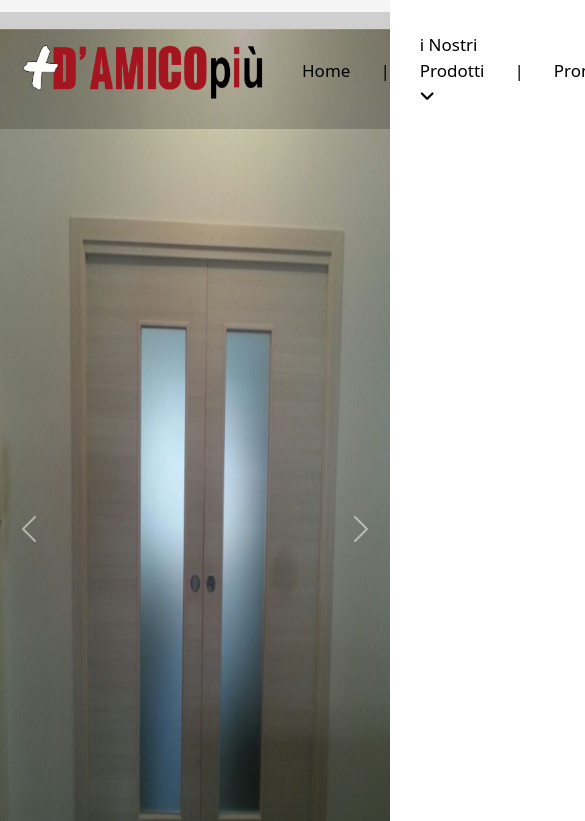
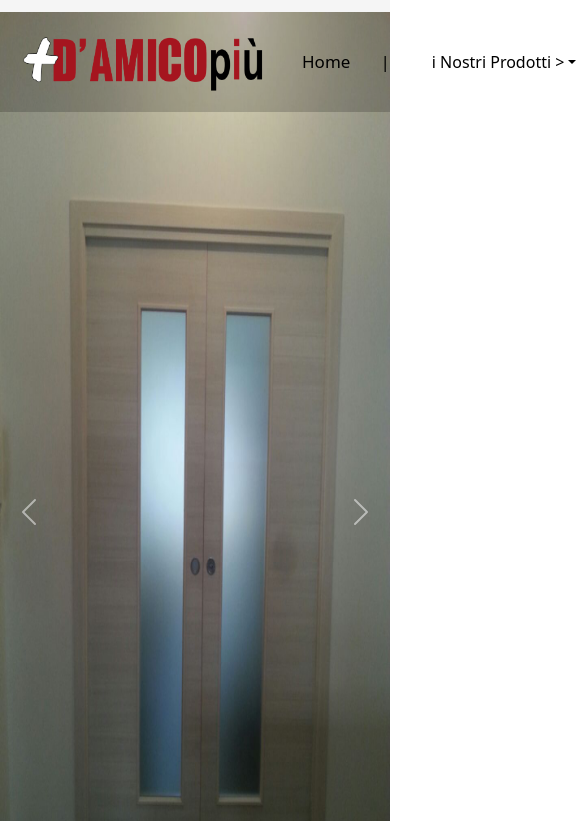
Before and after one commit to DavideDamico/Piu-D-Amico-Piu-, a plain HTML site: page index.html in a window 390 px wide. Shown: the part 63-884 px from the top of the page, 585 px wide, since content can reach past the window. Drawn offline with nearby package versions, Linux system fonts and the light colour scheme.

Commit message:
Dropdown di 'i nostri prodotti' aggiunto

```diff
--- a/index.html
+++ b/index.html
@@ -99,18 +99,36 @@
       <div class="container-header">
         <header>
           <div class="nav-container">
-            <img
-              src="./imgs/logo.png"
-              alt="logo"
-              style="width: 250px; height: 60px; margin-left: 20px"
-            />
+            <a href="./index.html"
+              ><img
+                src="./imgs/logo.png"
+                alt="logo"
+                style="width: 250px; height: 60px; margin-left: 20px"
+            /></a>
+
             <nav>
               <ul class="menu-list">
                 <a href="#">Home</a>
                 <span style="cursor: default">&vert;</span>
-                <a href="#"
-                  >i Nostri Prodotti<i class="fa-solid fa-angle-down"></i>
-                </a>
+                <div class="dropdown-products">
+                  <a
+                    class="btn btn-secondary dropdown-toggle"
+                    href="#"
+                    role="button"
+                    id="dropdownMenuLink"
+                    data-bs-toggle="dropdown"
+                    aria-expanded="false"
+                  >
+                    i Nostri Prodotti ></a
+                  >
+                  <ul class="dropdown-menu" aria-labelledby="dropdownMenuLink">
+                    <li><a class="dropdown-item" href="#">Infissi</a></li>
+                    <li><a class="dropdown-item" href="#">Porte interne</a></li>
+                    <li>
+                      <a class="dropdown-item" href="#">Porte blindate</a>
+                    </li>
+                  </ul>
+                </div>
                 <span style="cursor: default">&vert;</span>
                 <a href="#">Promozioni</a>
                 <span style="cursor: default">&vert;</span>
@@ -138,21 +156,21 @@
               <div class="carousel-inner">
                 <div class="carousel-item active" data-bs-interval="3000">
                   <img
-                    src="./imgs/caroseul1.jpg"
+                    src="./imgs/caroseul1.png"
                     class="d-block w-100"
                     style="width: 100%; height: 1000px"
                   />
                 </div>
                 <div class="carousel-item" data-bs-interval="3000">
                   <img
-                    src="./imgs/carousel2.jpg"
+                    src="./imgs/carousel2.png"
                     class="d-block w-100"
                     style="width: 100%; height: 1000px"
                   />
                 </div>
                 <div class="carousel-item" data-bs-interval="3000">
                   <img
-                    src="./imgs/carousel3.jpg"
+                    src="./imgs/carousel3.png"
                     class="d-block w-100"
                     style="width: 100%; height: 1000px"
                   />
--- a/piudamicopiu.css
+++ b/piudamicopiu.css
@@ -85,6 +85,20 @@ body {
   color: black;
 }
 
+.dropdown-products > a {
+  background-color: transparent;
+  border: none;
+  color: black;
+  font-weight: 500;
+}
+
+.dropdown-products > a:hover {
+  background-color: transparent;
+  border: none;
+  color: red;
+  font-size: 17.5px;
+}
+
 .container-header {
   position: relative;
   background-color: rgba(0, 0, 0, 0.188);
```
Also changed, not shown: imgs/caroseul1.jpg (deleted), imgs/caroseul1.png (added), imgs/carousel2.jpg (deleted), imgs/carousel2.png (added), imgs/carousel3.jpg (deleted), imgs/carousel3.png (added).
